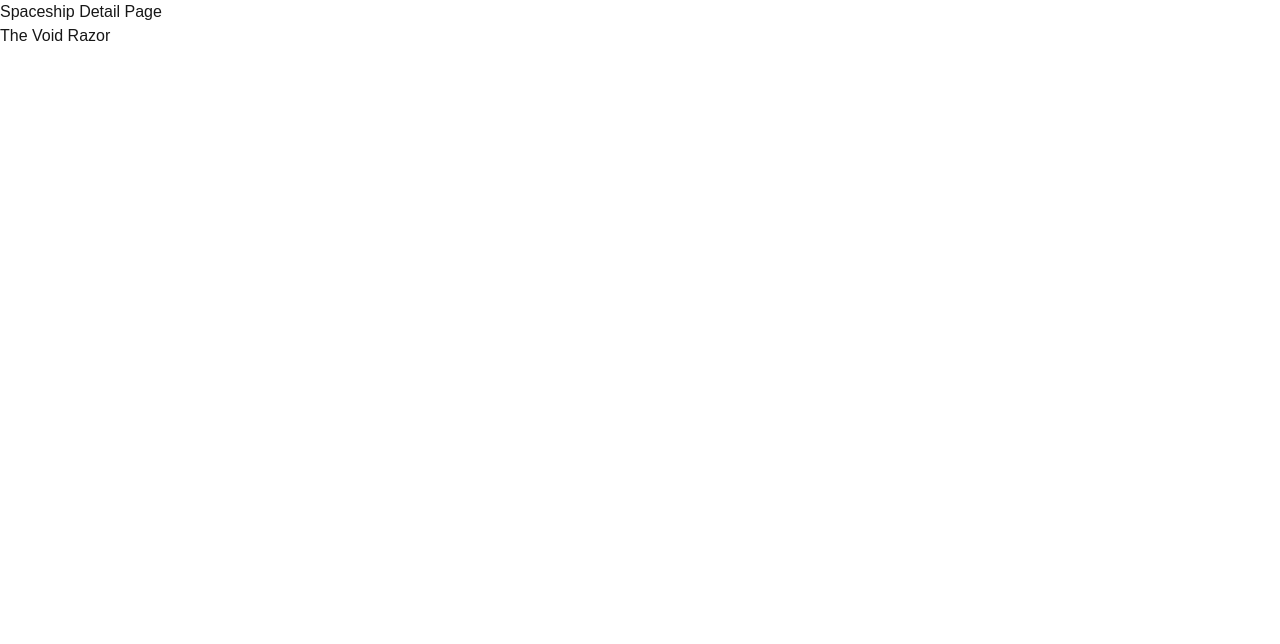
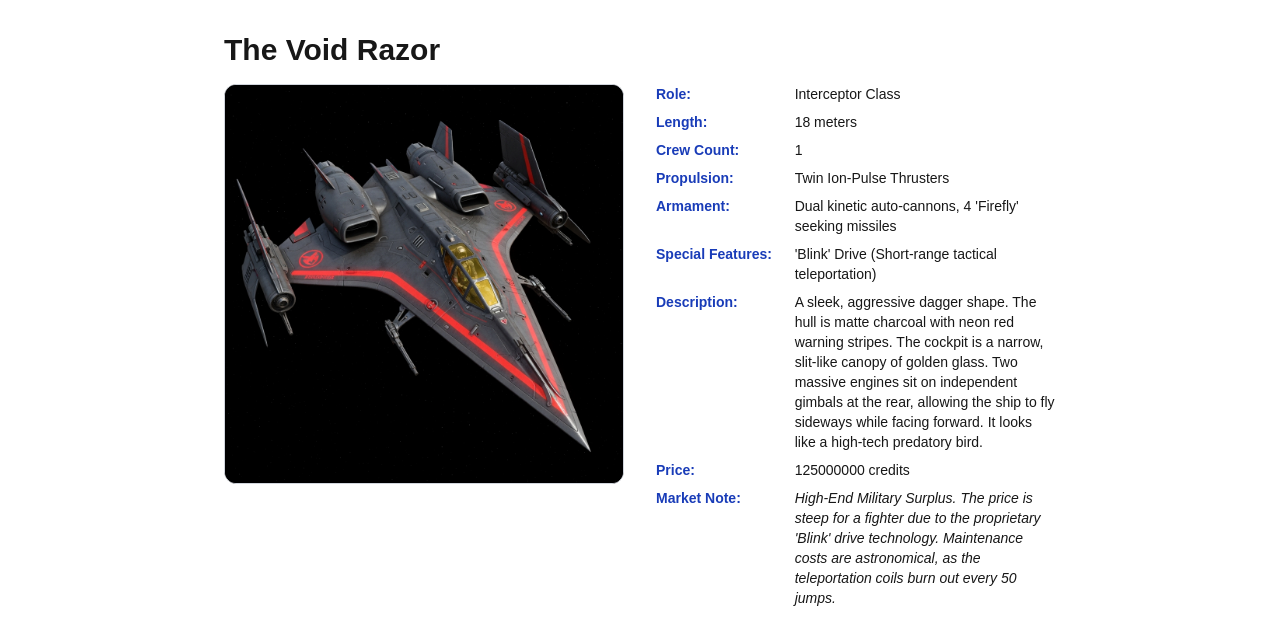
Before and after one commit to mgrandrath/nextjs-hexagonal-architecture, a Next.js app: page /spaceships/1 in a window 1280 px wide. Shown: the top 644 px of the page. Built offline with nearby package versions, Linux system fonts and the light colour scheme.

Commit message:
feat: render spaceship details

```diff
--- a/src/ui-adapter/spaceship-detail-page/spaceship-detail-page.tsx
+++ b/src/ui-adapter/spaceship-detail-page/spaceship-detail-page.tsx
@@ -1,11 +1,20 @@
 import type { FC } from "react";
 import { SpaceshipDetailsConnector } from "./spaceship-details/spaceship-details-connector";
+import { SpaceshipImageConnector } from "./spaceship-image/spaceship-image-connector";
+import { SpaceshipTitleConnector } from "./spaceship-title/spaceship-title-connector";
 
 export const SpaceshipDetailPage: FC = () => {
   return (
-    <div>
-      <h1>Spaceship Detail Page</h1>
-      <SpaceshipDetailsConnector />
+    <div className="p-8 max-w-4xl mx-auto">
+      <SpaceshipTitleConnector />
+      <div className="flex flex-col md:flex-row gap-8 items-start">
+        <div className="flex-shrink-0">
+          <SpaceshipImageConnector />
+        </div>
+        <div className="flex-1 min-w-0">
+          <SpaceshipDetailsConnector />
+        </div>
+      </div>
     </div>
   );
 };
--- a/src/ui-adapter/spaceship-detail-page/spaceship-details/spaceship-details.tsx
+++ b/src/ui-adapter/spaceship-detail-page/spaceship-details/spaceship-details.tsx
@@ -6,5 +6,36 @@ export type SpaceshipDetailsProps = {
 };
 
 export const SpaceshipDetails: FC<SpaceshipDetailsProps> = ({ spaceship }) => {
-  return <div>{spaceship.name}</div>;
+  return (
+    <dl className="grid grid-cols-[1fr_2fr] gap-x-2 gap-y-2 text-sm">
+      <dt className="font-bold text-blue-800">Role:</dt>
+      <dd>{spaceship.role}</dd>
+
+      <dt className="font-bold text-blue-800">Length:</dt>
+      <dd>{spaceship.lengthMeters} meters</dd>
+
+      <dt className="font-bold text-blue-800">Crew Count:</dt>
+      <dd>{spaceship.crewCount}</dd>
+
+      <dt className="font-bold text-blue-800">Propulsion:</dt>
+      <dd>{spaceship.propulsion}</dd>
+
+      <dt className="font-bold text-blue-800">Armament:</dt>
+      <dd>{spaceship.armament}</dd>
+
+      <dt className="font-bold text-blue-800">Special Features:</dt>
+      <dd>{spaceship.specialFeatures}</dd>
+
+      <dt className="font-bold text-blue-800">Description:</dt>
+      <dd>{spaceship.visualDescription}</dd>
+
+      <dt className="font-bold text-blue-800">Price:</dt>
+      <dd>{spaceship.priceCredits} credits</dd>
+
+      <dt className="font-bold text-blue-800">Market Note:</dt>
+      <dd>
+        <em>{spaceship.marketNote}</em>
+      </dd>
+    </dl>
+  );
 };
--- /dev/null
+++ b/src/ui-adapter/spaceship-detail-page/spaceship-image/spaceship-image-connector.tsx
@@ -0,0 +1,12 @@
+"use client";
+
+import type { FC } from "react";
+import { useSpaceshipDetailPageStore } from "../spaceship-detail-page-store-provider";
+import { selectSpaceship } from "../spaceship-detail-page-store";
+import { SpaceshipImage } from "./spaceship-image";
+
+export const SpaceshipImageConnector: FC = () => {
+  const spaceship = useSpaceshipDetailPageStore(selectSpaceship);
+
+  return <SpaceshipImage spaceship={spaceship} />;
+};
--- /dev/null
+++ b/src/ui-adapter/spaceship-detail-page/spaceship-image/spaceship-image.tsx
@@ -0,0 +1,22 @@
+import type { Spaceship } from "@/core/spaceship";
+import Image from "next/image";
+import type { FC } from "react";
+
+type SpaceshipImageProps = {
+  spaceship: Spaceship;
+};
+
+export const SpaceshipImage: FC<SpaceshipImageProps> = ({ spaceship }) => {
+  return (
+    <Image
+      src={spaceship.imageUrl}
+      alt={spaceship.visualDescription}
+      width={400}
+      height={400}
+      fetchPriority="high"
+      loading="eager"
+      className="rounded-xl border border-gray-300 bg-black object-contain"
+      style={{ width: 400, height: 400 }}
+    />
+  );
+};
--- /dev/null
+++ b/src/ui-adapter/spaceship-detail-page/spaceship-title/spaceship-title-connector.tsx
@@ -0,0 +1,12 @@
+"use client";
+
+import type { FC } from "react";
+import { useSpaceshipDetailPageStore } from "../spaceship-detail-page-store-provider";
+import { selectSpaceship } from "../spaceship-detail-page-store";
+import { SpaceshipTitle } from "./spaceship-title";
+
+export const SpaceshipTitleConnector: FC = () => {
+  const spaceship = useSpaceshipDetailPageStore(selectSpaceship);
+
+  return <SpaceshipTitle spaceship={spaceship} />;
+};
--- /dev/null
+++ b/src/ui-adapter/spaceship-detail-page/spaceship-title/spaceship-title.tsx
@@ -0,0 +1,10 @@
+import type { Spaceship } from "@/core/spaceship";
+import type { FC } from "react";
+
+type SpaceshipTitleProps = {
+  spaceship: Spaceship;
+};
+
+export const SpaceshipTitle: FC<SpaceshipTitleProps> = ({ spaceship }) => {
+  return <h1 className="text-3xl font-bold mb-4">{spaceship.name}</h1>;
+};
```
